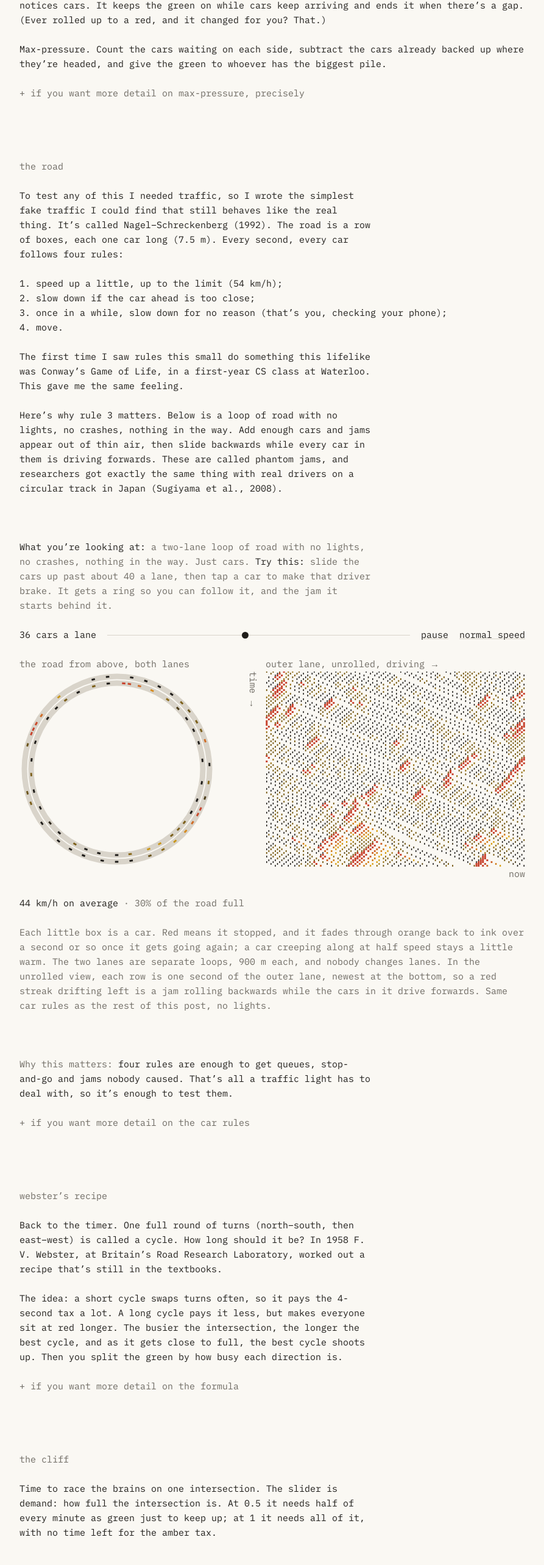
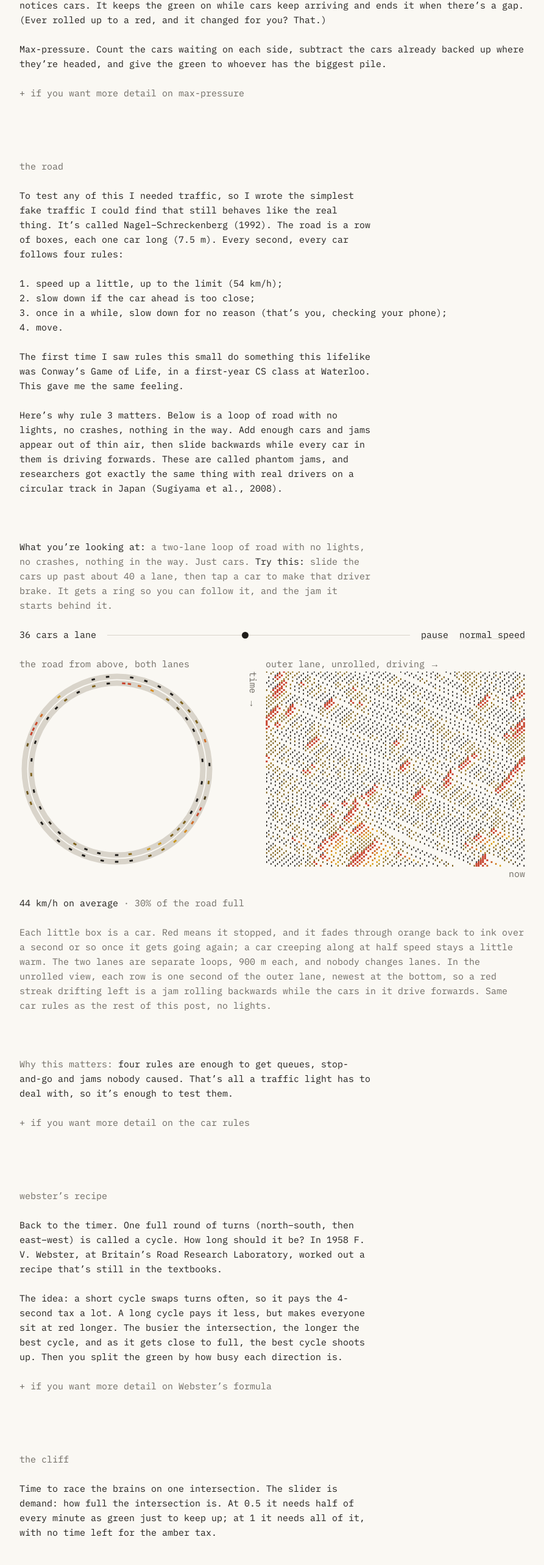
Before and after one commit to Arya-P05/green-wave, a Next.js app: page / in a window 1280 px wide. Shown: the part 1875-4441 px from the top of the page at 61% size, without its empty margins (322-1215 px from the left). Built offline with nearby package versions, Linux system fonts and the light colour scheme; no server answers.

Commit message:
Fold-out asides say 'if you want more detail on…' instead of 'for the nerds'

```diff
--- a/app/page.tsx
+++ b/app/page.tsx
@@ -163,7 +163,7 @@ export default function Home() {
               cars already backed up where they’re headed, and give the green to whoever has the biggest pile.
             </li>
           </ul>
-          <Nerds title="max-pressure, precisely">
+          <Nerds title="max-pressure">
             <p>
               Each phase k serves some links. Its pressure is P_k = Σ (q_l − q_next(l)) over those links, where
               q is the number of stopped cars. Every second, once the current green has lasted its minimum (6 s
@@ -239,7 +239,7 @@ export default function Home() {
             and as it gets close to full, the best cycle shoots up. Then you split the green by how busy each
             direction is.
           </p>
-          <Nerds title="the formula">
+          <Nerds title="Webster’s formula">
             <p>
               C = (1.5 L + 5) / (1 − Y). L is the time lost to clearance per cycle (2 phases × 4 s = 8 s). Y is
               how full the intersection is: for each phase, its busiest approach’s flow divided by the
@@ -380,7 +380,7 @@ export default function Home() {
             edge of the map and never cancel. On a quiet afternoon, one car stopped on a side street can
             outweigh the whole main road.
           </p>
-          <Nerds title="platoon ratio">
+          <Nerds title="the platoon ratio">
             <p>
               R_p = P · C / g, where P is the share of arrivals on green and g / C the green share. I measure it
               at lights 2 to 8, using each car’s arrival time projected at free speed from the previous light,
```
